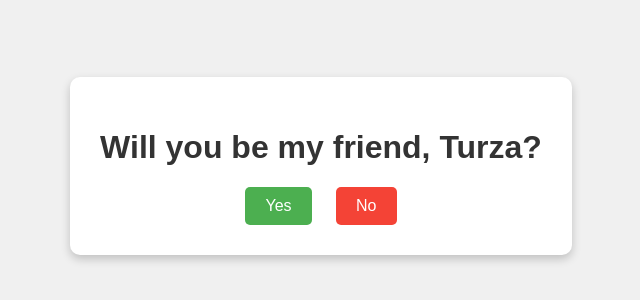
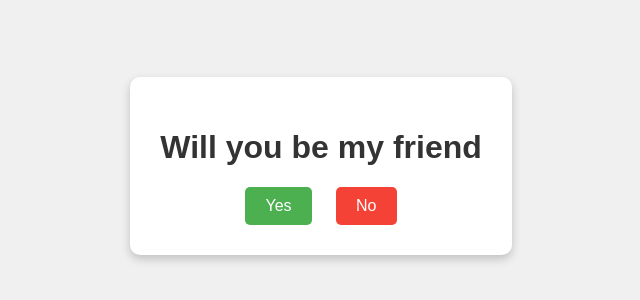
Before and after one commit to Shudipto-creator/Friendship, a plain HTML site: page index.html in a window 1280 px wide. Shown: the part 234-534 px from the top of the page, without its empty margins (319-959 px from the left). Drawn offline with Linux system fonts and the light colour scheme.

Commit message:
Update index.html

```diff
--- a/index.html
+++ b/index.html
@@ -3,7 +3,7 @@
 <head>
   <meta charset="UTF-8">
   <meta name="viewport" content="width=device-width, initial-scale=1.0">
-  <title>Will You Be My Friend, Turza?</title>
+  <title>Will You Be My Friend?</title>
   <style>
     body {
       font-family: Arial, sans-serif;
@@ -59,7 +59,7 @@
 </head>
 <body>
   <div class="container">
-    <h1>Will you be my friend, Turza?</h1>
+    <h1>Will you be my friend</h1>
     <div class="buttons">
       <button id="yesButton">Yes</button>
       <button id="noButton">No</button>
```
